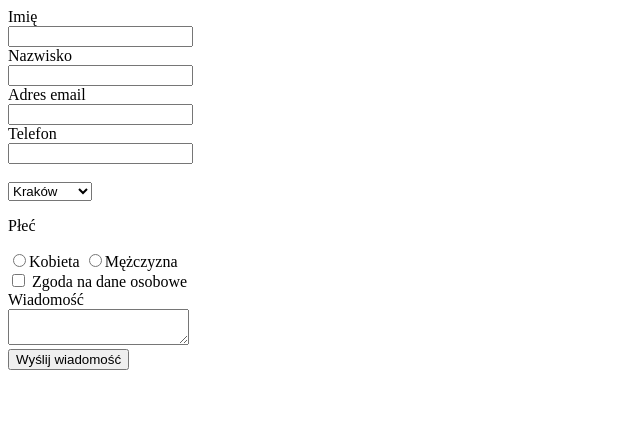
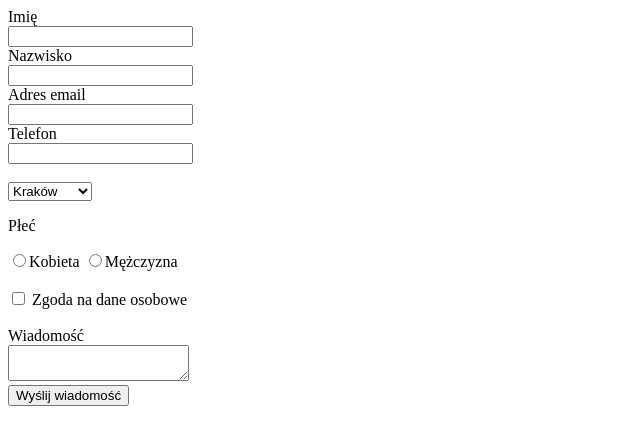
Before and after one commit to dominika1401/dominika1401.github.io, a plain HTML site: page formularz-html/index.html in a window 1280 px wide. Shown: the whole page, without its empty margins (0-640 px from the left). Drawn offline with Linux system fonts and the light colour scheme.

Commit message:
zadanie-poprawione

```diff
--- a/formularz-html/index.html
+++ b/formularz-html/index.html
@@ -31,9 +31,9 @@
 
         <p>Płeć</p>
         <label><input type="radio" name="plec">Kobieta<label>
-                <label><input type="radio" name="plec">Mężczyzna</label><br>
+                <label><input type="radio" name="plec">Mężczyzna</label><br><br>
 
-                <input type="checkbox"> Zgoda na dane osobowe<br>
+                <input type="checkbox"> Zgoda na dane osobowe<br><br>
 
                 <label for="wiadomosc">Wiadomość</label><br>
                 <textarea name="wiadomosc" id="wiadomosc"></textarea><br>
```
